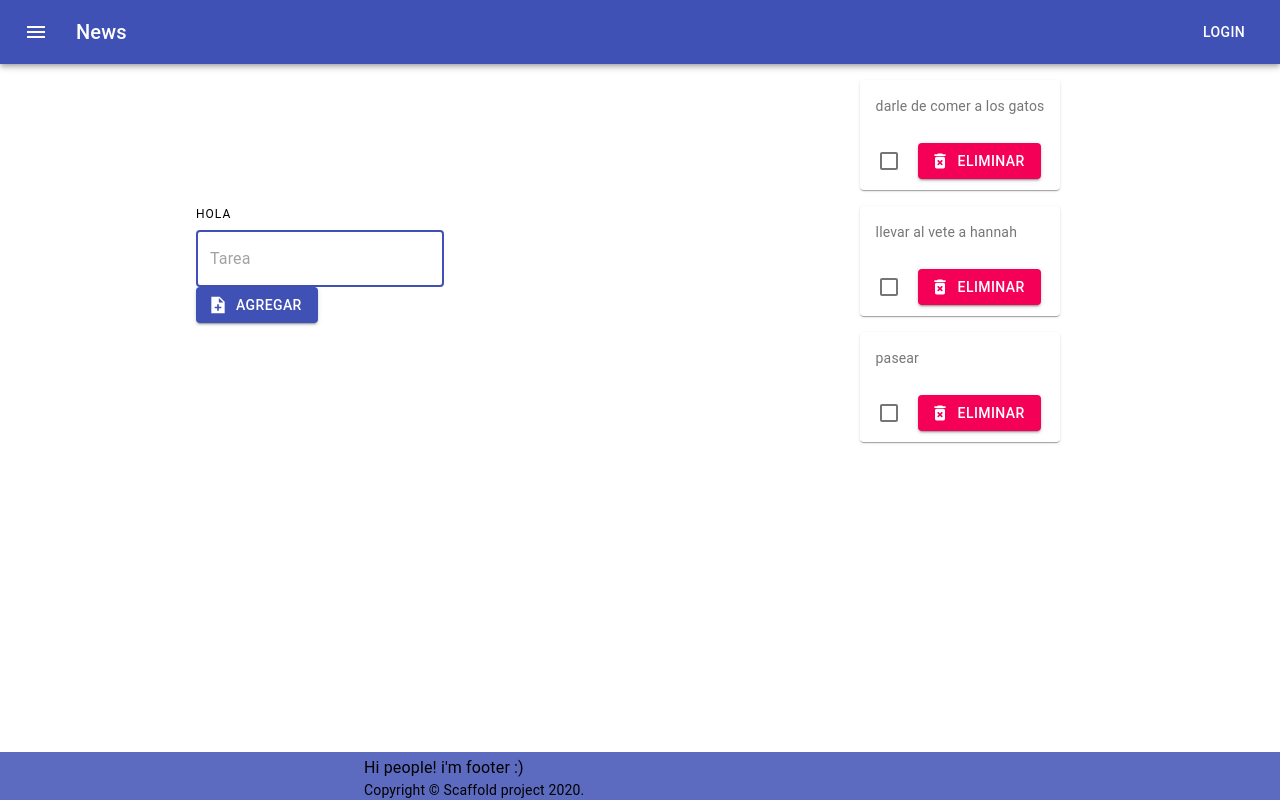
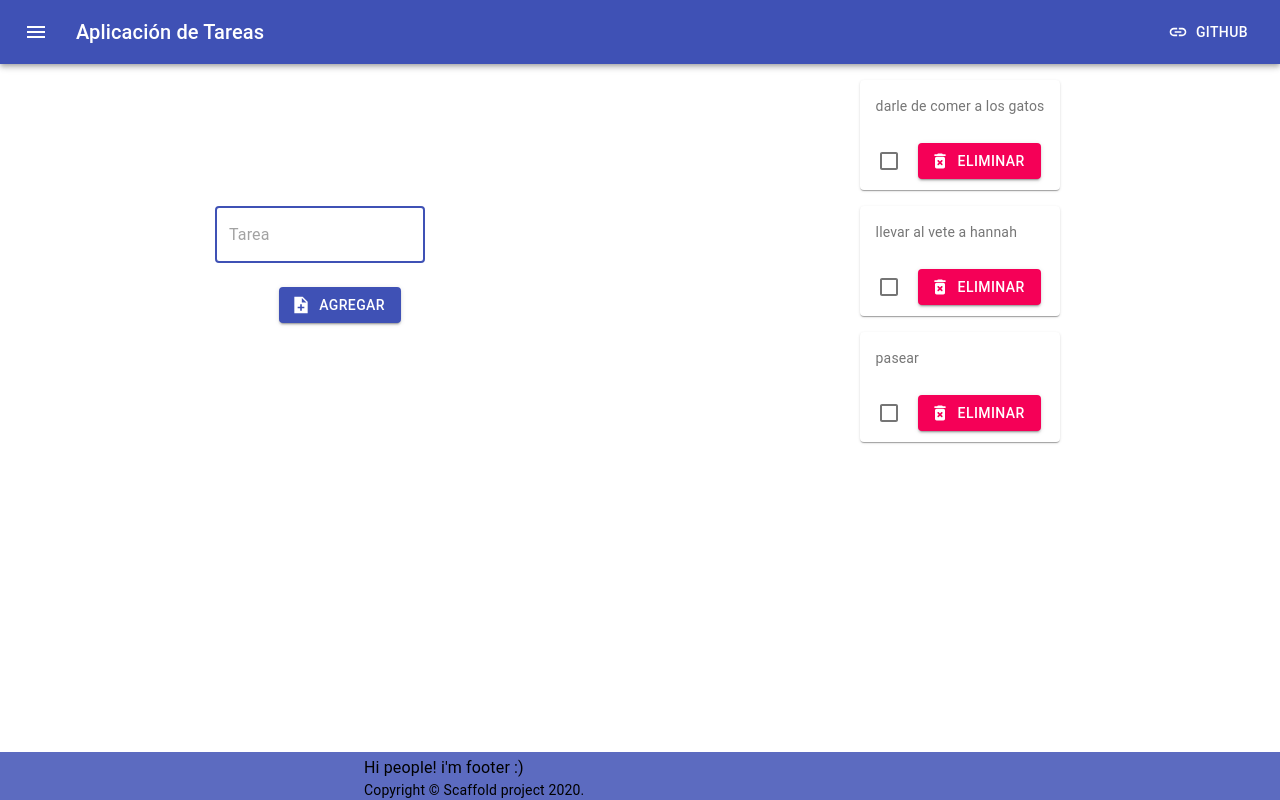
Before and after one commit to Rhaziel/AppTask, a React (Create React App) app: page / in a window 1280 px wide. Built offline with nearby package versions, Linux system fonts and the light colour scheme.

Commit message:
un poco de mas de forma a la app

```diff
--- a/public/index.html
+++ b/public/index.html
@@ -24,7 +24,7 @@
       work correctly both with client-side routing and a non-root public URL.
       Learn how to configure a non-root public URL by running `npm run build`.
     -->
-    <title>React App</title>
+    <title>AppTask</title>
   </head>
   <body>
     <noscript>You need to enable JavaScript to run this app.</noscript>
--- a/src/components/MenuToolbar.js
+++ b/src/components/MenuToolbar.js
@@ -6,6 +6,7 @@ import Typography from '@material-ui/core/Typography';
 import Button from '@material-ui/core/Button';
 import IconButton from '@material-ui/core/IconButton';
 import MenuIcon from '@material-ui/icons/Menu';
+import LinkIcon from '@material-ui/icons/Link';
 
 const useStyles = makeStyles(theme => ({
   root: {
@@ -30,9 +31,9 @@ export default function MenuToolbar() {
             <MenuIcon />
           </IconButton>
           <Typography variant="h6" className={classes.title}>
-            News
+            Aplicación de Tareas
           </Typography>
-          <Button color="inherit">Login</Button>
+          <Button color="inherit" startIcon={<LinkIcon/>} href="https://github.com/Rhaziel" target="_blank">github</Button>
         </Toolbar>
       </AppBar>
     </div>
--- a/src/components/Task.js
+++ b/src/components/Task.js
@@ -33,8 +33,8 @@ class Task extends Component {
                         startIcon={<DeleteForeverRoundedIcon/>}
                         onClick={this.props.deletetask.bind(this, this.props.task.id)}
                         >
-                        Eliminar
-        </Button>
+                            Eliminar
+                    </Button>
                 </CardActions>
             </Card>
         )
--- a/src/components/TaskForm.js
+++ b/src/components/TaskForm.js
@@ -1,8 +1,18 @@
 import React, { Component } from "react";
-import { TextField, Button, Grid, Typography } from "@material-ui/core";
+import { TextField, Button, Grid } from "@material-ui/core";
 import NoteAddSharpIcon from '@material-ui/icons/NoteAddSharp';
+import { withStyles } from '@material-ui/core/styles';
 
-export default class TaskForm extends Component {
+const styles = theme => ({
+    ButtonAdd:{
+      margin: theme.spacing(3)
+    },
+    TextFieldAdd:{
+        marginTop: theme.spacing(4)
+    }
+  });
+
+class TaskForm extends Component {
     state = {
         description: "",
         formError: { error: false, text: "" }
@@ -16,29 +26,38 @@ export default class TaskForm extends Component {
         this.setState({description: ""})
     }
     render() {
+        const { classes } = this.props;
         return (<Grid container direction={"column"} spacing={1} alignItems={"center"}>
             <form onSubmit={this.onSubmit} >
-                <Grid item xs={12}><Typography variant="overline">Hola</Typography></Grid>
+                <Grid container justify='center'>
                     <Grid item xs={12}><TextField
                         autoFocus={true}
                         placeholder={"Tarea"}
                         variant="outlined"
                         required
                         onChange={this.onChange}
-                    value={this.state.description}>
+                        value={this.state.description}
+                        multiline='true'
+                        className={classes.TextFieldAdd}>
                     </TextField>
                     </Grid>
-                <Grid item xs={12}><Button
+                </Grid>
+                <Grid container justify='flex-end' direction='column' alignItems='flex-end'>
+                    <Grid item xs={12}>
+                        <Button
                         variant="contained"
                         color="primary"
                         type="submit"
                         startIcon={< NoteAddSharpIcon />}
-                >
+                        className={classes.ButtonAdd}>
                             Agregar
                         </Button>
+                    </Grid>
                 </Grid>
             </form>
 
         </Grid>)
     }
 }
+
+export default withStyles(styles)(TaskForm);
--- a/src/views/Home.js
+++ b/src/views/Home.js
@@ -39,8 +39,8 @@ export default class Home extends Component{
         return(<Grid container direction="row"
         justify="center"
         alignItems="center">
-        <Grid item xs={6} ><TaskForm addtask={this.addTask}/></Grid>
-        <Grid item xs={6} ><TaskList checkdone={this.checkDone} task={this.state.tasks} deletetask={this.deleteTask}/></Grid>
+        <Grid item sm={3} lg={6} xs={12}><TaskForm addtask={this.addTask}/></Grid>
+        <Grid item sm={3} lg={6} xs={12}><TaskList checkdone={this.checkDone} task={this.state.tasks} deletetask={this.deleteTask}/></Grid>
         </Grid>)
     }
 }
```
Also changed, not shown: 1 other file (tests, documents, lock files or other folders). Lines whose indentation alone changed are shown as unchanged.
